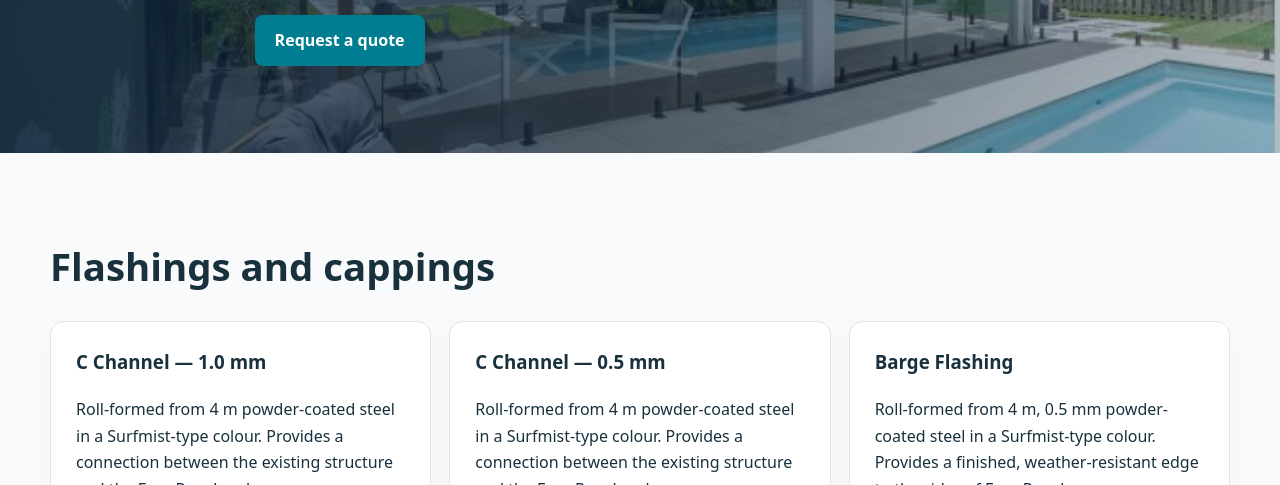
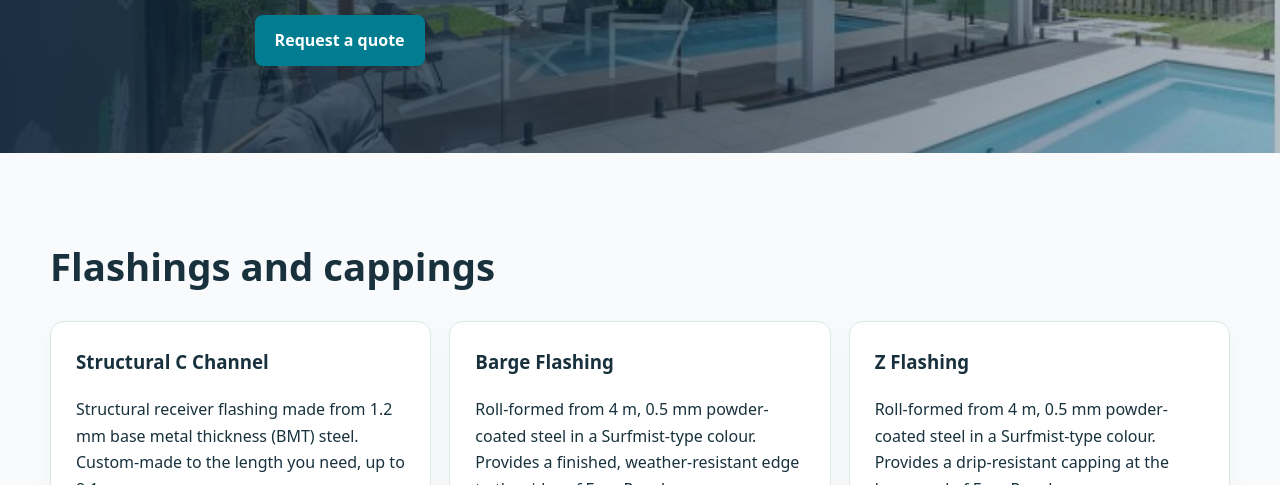
Before and after one commit to EasyPanelBrisbane/easy-panel-preview, a website: page easypanel-production-ready-3/roof-flashings-fixings/index.html in a window 1280 px wide. Shown: the part 467-952 px from the top of the page. Drawn offline with Linux system fonts and the light colour scheme.

Commit message:
Correct the structural C channel thickness and available length

```diff
--- a/easypanel-production-ready-3/roof-flashings-fixings/index.html
+++ b/easypanel-production-ready-3/roof-flashings-fixings/index.html
@@ -29,8 +29,7 @@
 <main>
   <section class="hero"><div class="wrap"><p class="eyebrow">Easy Panel · Queensland &amp; Northern NSW</p><h1>Roof Flashings &amp; Fixings</h1><p>Flashings, cappings and compatible fasteners for Easy Panel insulated roofing projects.</p><a class="button" href="/contact-us/">Request a quote</a></div></section>
   <section class="section"><div class="wrap"><h2>Flashings and cappings</h2><div class="grid">
-    <article class="card"><h3>C Channel — 1.0 mm</h3><p>Roll-formed from 4 m powder-coated steel in a Surfmist-type colour. Provides a connection between the existing structure and the Easy Panel end.</p></article>
-    <article class="card"><h3>C Channel — 0.5 mm</h3><p>Roll-formed from 4 m powder-coated steel in a Surfmist-type colour. Provides a connection between the existing structure and the Easy Panel end.</p></article>
+    <article class="card"><h3>Structural C Channel</h3><p>Structural receiver flashing made from 1.2 mm base metal thickness (BMT) steel. Custom-made to the length you need, up to 8.1 m.</p></article>
     <article class="card"><h3>Barge Flashing</h3><p>Roll-formed from 4 m, 0.5 mm powder-coated steel in a Surfmist-type colour. Provides a finished, weather-resistant edge to the sides of Easy Panel.</p></article>
     <article class="card"><h3>Z Flashing</h3><p>Roll-formed from 4 m, 0.5 mm powder-coated steel in a Surfmist-type colour. Provides a drip-resistant capping at the lower end of Easy Panel.</p></article>
   </div></div></section>
```
